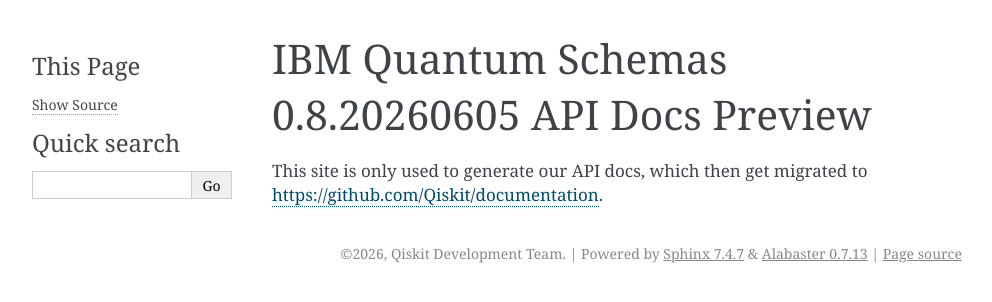
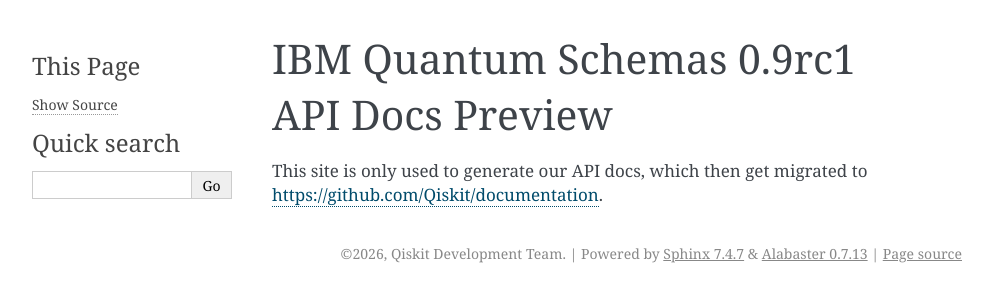
Before and after one commit to Qiskit/ibm-quantum-schemas, a Sphinx documentation site: the page built from docs/index.rst, in a window 1280 px wide. Shown: the top 302 px of the page, without its empty margins (148-1140 px from the left). Built offline with Sphinx 7.4.7, drawn with Linux system fonts in a browser that asks for light colours; formulas are drawn with MathJax 3.

Commit message:
Prepare release 0.9rc1 (#166)
* Add changelog for release 0.9rc1

* docs

* added changelog entry

* Update CHANGELOG.md

Co-authored-by: Diego M. Rodríguez <diego.plan9@gmail.com>

* fixed issue number

* Update CHANGELOG.md

Co-authored-by: Diego M. Rodríguez <diego.plan9@gmail.com>

---------

Co-authored-by: Diego M. Rodríguez <diego.plan9@gmail.com>

```diff
--- a/docs/conf.py
+++ b/docs/conf.py
@@ -29,7 +29,7 @@
 # The short X.Y version
 version = ""
 # The full version, including alpha/beta/rc tags
-release = "0.8.20260605"
+release = "0.9rc1"
 
 # -- General configuration ---------------------------------------------------
 
```
Also changed, not shown: CHANGELOG.md (+7 -0 lines).
